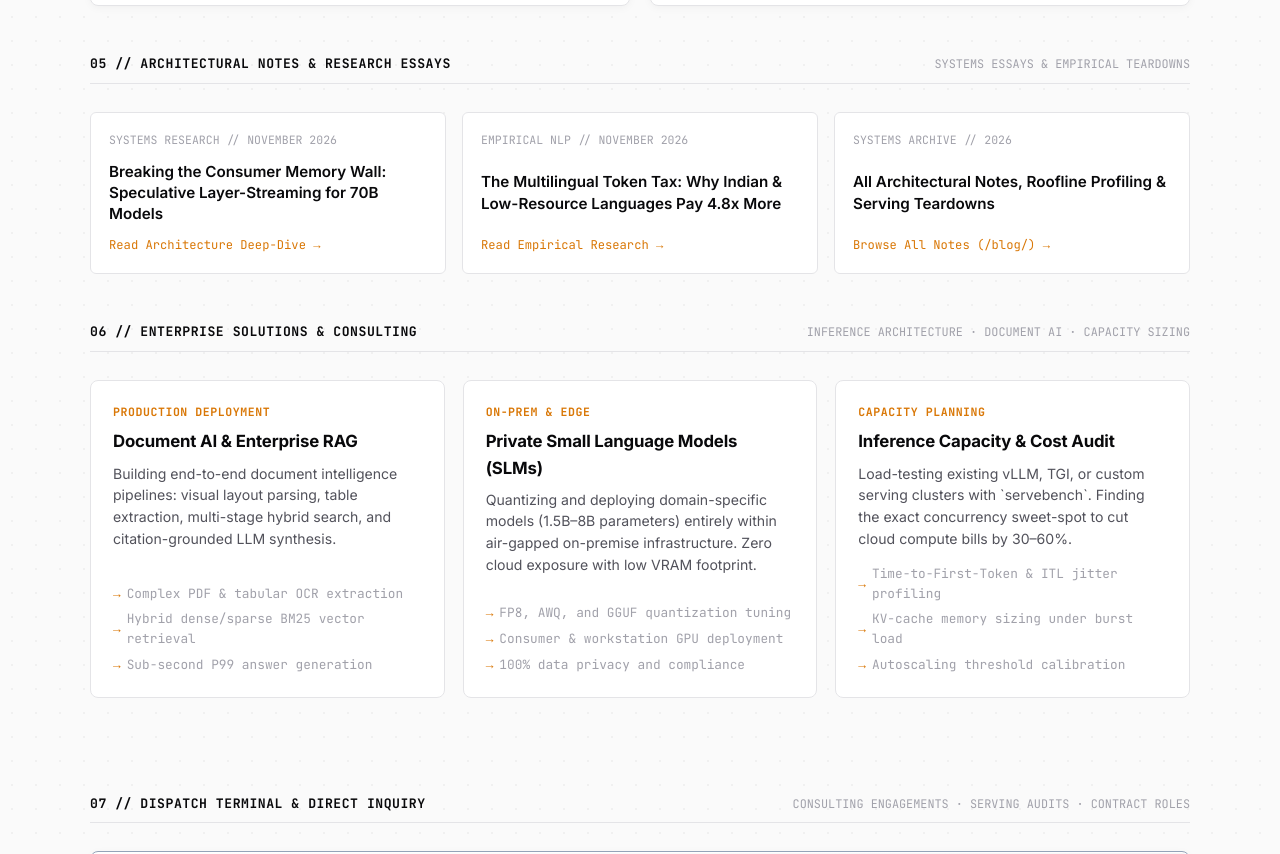
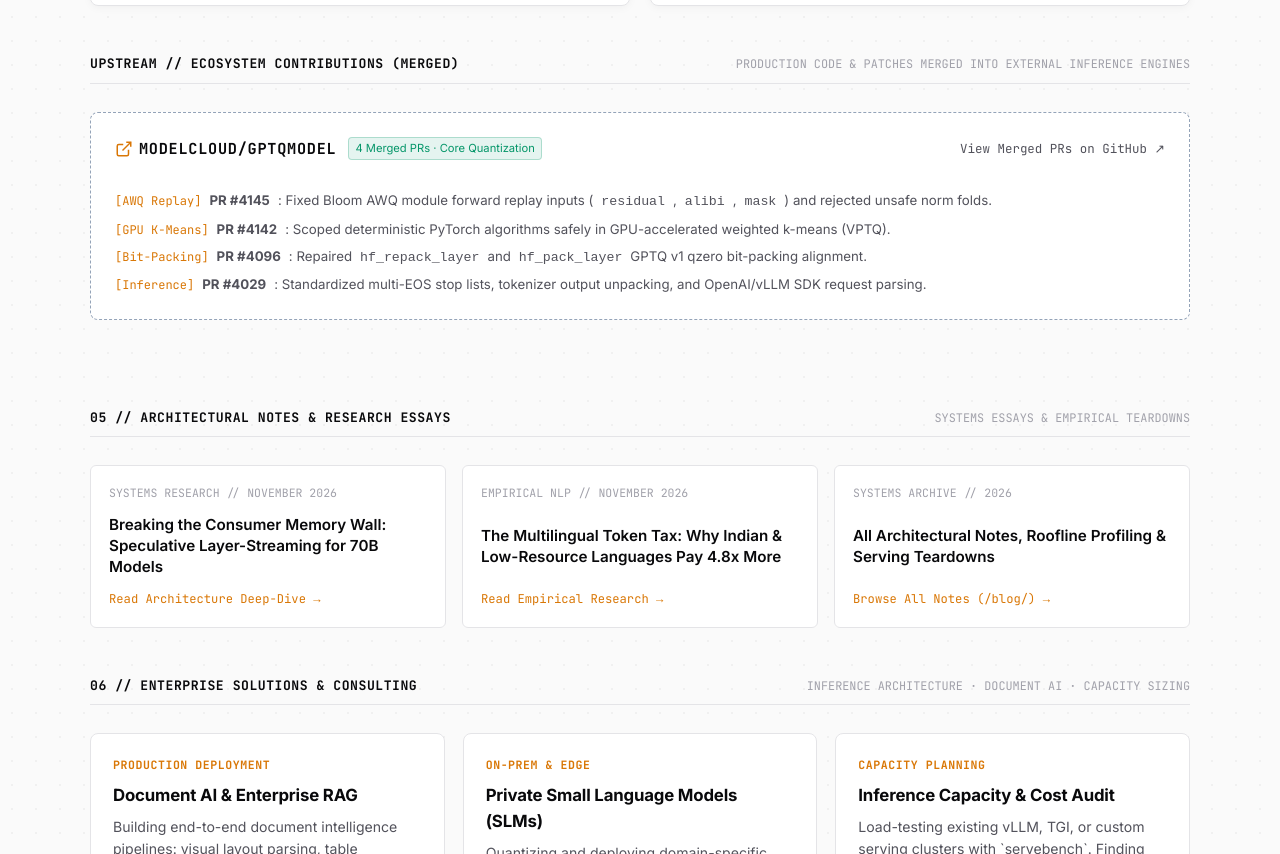
Before and after one commit to Prajwal7-2002/portfolio, a plain HTML site: page index.html in a window 1280 px wide. Shown: the part 4099-4953 px from the top of the page. Drawn offline with Linux system fonts and the light colour scheme.

Commit message:
Add merged upstream contributions showcase section
Signed-off-by: Prajwal7-2002 <prajwalpujari16@gmail.com>

```diff
--- a/index.html
+++ b/index.html
@@ -2027,6 +2027,34 @@
 
   </section>
 
+  <!-- SECTION LABEL: UPSTREAM (Style B) -->
+  <div class="section-label-row" id="upstream">
+    <span class="section-label">UPSTREAM // ECOSYSTEM CONTRIBUTIONS (MERGED)</span>
+    <span class="section-sublabel">PRODUCTION CODE &amp; PATCHES MERGED INTO EXTERNAL INFERENCE ENGINES</span>
+  </div>
+
+  <section class="horizon-card" style="margin-bottom: 40px;">
+    <div class="horizon-header">
+      <div style="display: flex; align-items: center; gap: 12px; flex-wrap: wrap;">
+        <span class="tile-label" style="font-size: 0.95rem; color: var(--text);">
+          <svg width="18" height="18" viewBox="0 0 24 24" fill="none" stroke="currentColor" stroke-width="2" style="color: var(--accent);"><path d="M18 13v6a2 2 0 0 1-2 2H5a2 2 0 0 1-2-2V8a2 2 0 0 1 2-2h6"></path><polyline points="15 3 21 3 21 9"></polyline><line x1="10" y1="14" x2="21" y2="3"></line></svg>
+          ModelCloud/GPTQModel
+        </span>
+        <span class="provenance-pill">4 Merged PRs · Core Quantization</span>
+      </div>
+      <a href="https://github.com/ModelCloud/GPTQModel/pulls?q=is%3Apr+author%3APrajwal7-2002+is%3Amerged" target="_blank" rel="noopener noreferrer" class="flagship-link">
+        View Merged PRs on GitHub ↗
+      </a>
+    </div>
+
+    <ul class="flagship-features" style="margin-top: 14px;">
+      <li><span>[AWQ Replay]</span> <strong>PR #4145</strong>: Fixed Bloom AWQ module forward replay inputs (<code>residual</code>, <code>alibi</code>, <code>mask</code>) and rejected unsafe norm folds.</li>
+      <li><span>[GPU K-Means]</span> <strong>PR #4142</strong>: Scoped deterministic PyTorch algorithms safely in GPU-accelerated weighted k-means (VPTQ).</li>
+      <li><span>[Bit-Packing]</span> <strong>PR #4096</strong>: Repaired <code>hf_repack_layer</code> and <code>hf_pack_layer</code> GPTQ v1 qzero bit-packing alignment.</li>
+      <li><span>[Inference]</span> <strong>PR #4029</strong>: Standardized multi-EOS stop lists, tokenizer output unpacking, and OpenAI/vLLM SDK request parsing.</li>
+    </ul>
+  </section>
+
   <!-- SECTION LABEL: RESEARCH NOTES -->
   <div class="section-label-row" id="notes">
     <span class="section-label">05 // ARCHITECTURAL NOTES &amp; RESEARCH ESSAYS</span>
```
